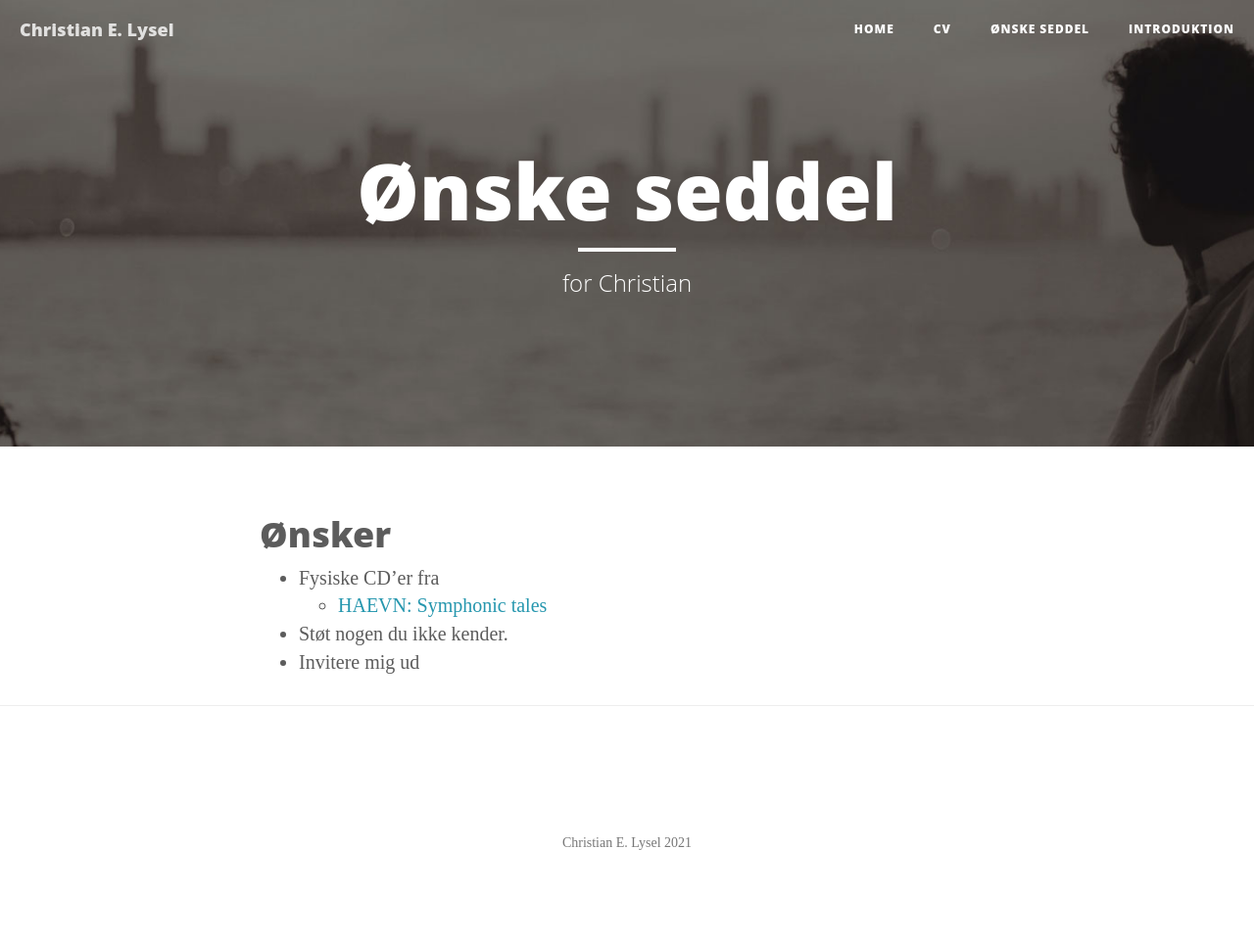
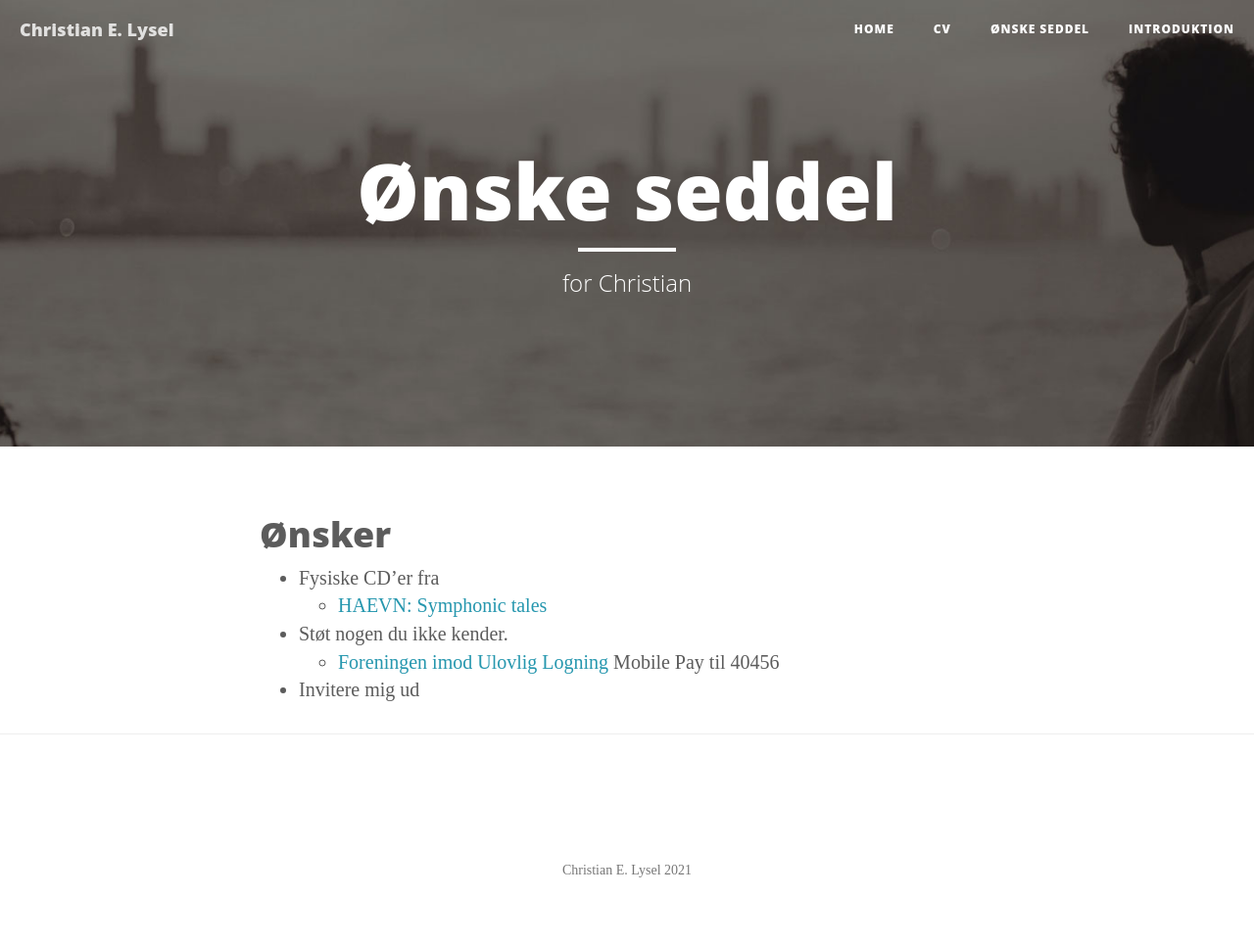
Before and after one commit to clysel/christian.lysel.net, a Jekyll site: the page built from gave.markdown, in a window 1280 px wide. Shown: the whole page at 98% size. Built offline with Jekyll 4.4.1, drawn with Linux system fonts in a browser that asks for light colours; before the commit the page ends 936 px from its top, so only the background shows below that.

Commit message:
Update gave.markdown

```diff
--- a/gave.markdown
+++ b/gave.markdown
@@ -9,4 +9,5 @@ header-img: "img/about-bg.jpg"
 * Fysiske CD'er fra
   * [HAEVN: Symphonic tales](https://haevnmusic.store/collections/cds/products/symphonic-tales-cd?variant=31498813276233)
 * Støt nogen du ikke kender.
+  * [Foreningen imod Ulovlig Logning](https://ulovliglogning.dk/#wannahelp) Mobile Pay til 40456
 * Invitere mig ud
```
